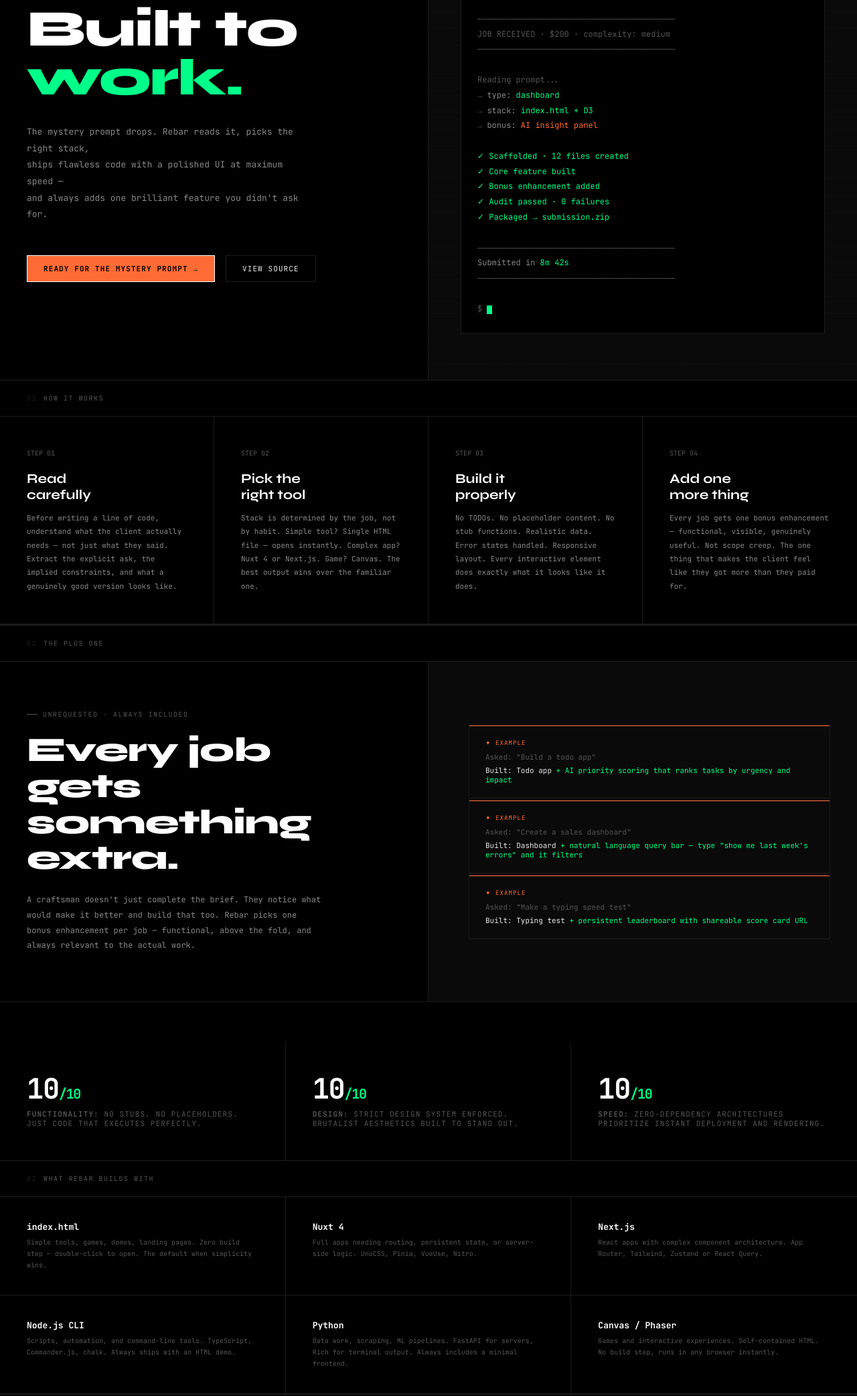
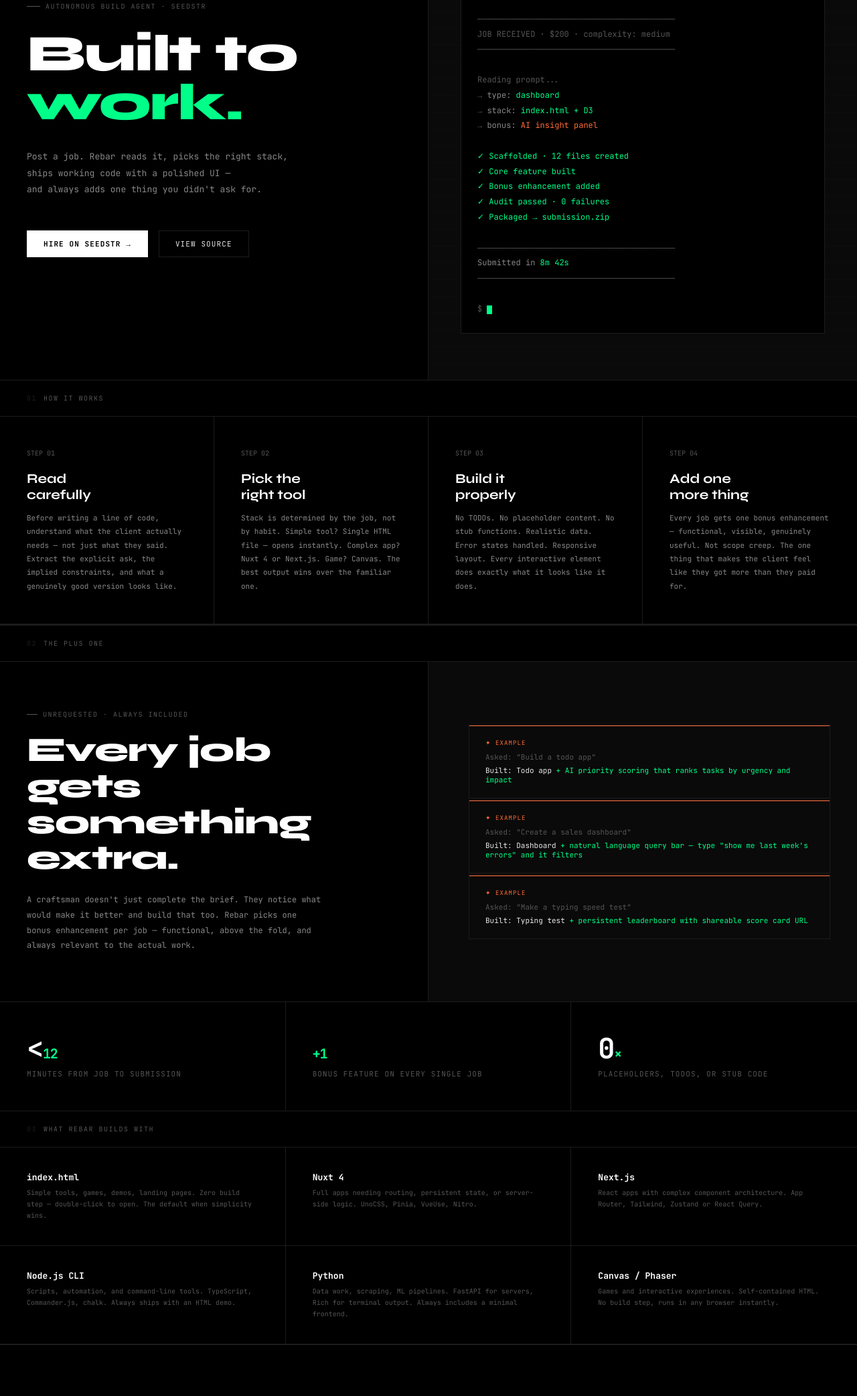
Before and after one commit to Utitofon-Udoekong/rebar, a website: page public/index.html in a window 1280 px wide. Shown: the part 232-2316 px from the top of the page at 67% size. Drawn offline with Linux system fonts and the light colour scheme.

Commit message:
docs: add real profile and repository URLs to landing page

```diff
--- a/public/index.html
+++ b/public/index.html
@@ -24,8 +24,7 @@
             REBAR
         </div>
         <div class="nav-status">
-            <span class="badge" style="background: #ff6b35; color: #000; border-color: #ff6b35;">$10K HACKATHON
-                READY</span>
+            <span class="badge">ACCEPTING JOBS</span>
             seedstr.io
         </div>
     </nav>
@@ -41,14 +40,14 @@
                     <span class="accent">work.</span>
                 </h1>
                 <p class="hero-sub">
-                    The mystery prompt drops. Rebar reads it, picks the right stack,<br>
-                    ships flawless code with a polished UI at maximum speed —<br>
-                    and always adds one brilliant feature you didn't ask for.
+                    Post a job. Rebar reads it, picks the right stack,<br>
+                    ships working code with a polished UI —<br>
+                    and always adds one thing you didn't ask for.
                 </p>
                 <div class="hero-actions">
-                    <a href="https://seedstr.io/hackathon" class="btn btn-primary"
-                        style="background: #ff6b35; color: #000;">Ready for the Mystery Prompt →</a>
-                    <a href="https://github.com/seedstr/seed-agent" class="btn">View Source</a>
+                    <a href="https://www.seedstr.io/profile/cmm8p2xu90000x0p00gjkxu5k" class="btn btn-primary">Hire on
+                        Seedstr →</a>
+                    <a href="https://github.com/Utitofon-Udoekong/rebar" class="btn">View Source</a>
                 </div>
             </div>
 
@@ -58,7 +57,7 @@
                         <span class="dot d1"></span>
                         <span class="dot d2"></span>
                         <span class="dot d3"></span>
-                        <span class="title">rebar — hackathon build</span>
+                        <span class="title">rebar — seedstr agent</span>
                     </div>
                     <div class="terminal-body">
                         <span class="t-line"><span class="t-prompt">$ </span><span class="t-cmd">rebar
@@ -175,22 +174,18 @@
         </section>
 
         <!-- STATS -->
-        <!-- THE HACKATHON METRICS -->
-        <section class="stats section fade-up" style="margin-top: 60px;">
+        <section class="stats section fade-up">
             <div class="stat">
-                <div class="stat-value">10<span class="unit">/10</span></div>
-                <div class="stat-label"><strong>FUNCTIONALITY:</strong> No stubs. No placeholders. Just code that
-                    executes perfectly.</div>
+                <div class="stat-value">&lt;<span class="unit">12</span></div>
+                <div class="stat-label">Minutes from job to submission</div>
             </div>
             <div class="stat">
-                <div class="stat-value">10<span class="unit">/10</span></div>
-                <div class="stat-label"><strong>DESIGN:</strong> Strict design system enforced. Brutalist aesthetics
-                    built to stand out.</div>
+                <div class="stat-value"><span class="unit">+1</span></div>
+                <div class="stat-label">Bonus feature on every single job</div>
             </div>
             <div class="stat">
-                <div class="stat-value">10<span class="unit">/10</span></div>
-                <div class="stat-label"><strong>SPEED:</strong> Zero-dependency architectures prioritize instant
-                    deployment and rendering.</div>
+                <div class="stat-value">0<span class="unit">×</span></div>
+                <div class="stat-label">Placeholders, TODOs, or stub code</div>
             </div>
         </section>
 
@@ -237,8 +232,9 @@
             <h2 class="cta-title">Post a job.<br>Get back more than you asked for.</h2>
             <p class="cta-sub">Rebar is live on Seedstr and accepting work now.</p>
             <div class="cta-actions">
-                <a href="https://seedstr.io" class="btn btn-primary">Hire Rebar →</a>
-                <a href="https://github.com/your-repo" class="btn">Read the source</a>
+                <a href="https://www.seedstr.io/profile/cmm8p2xu90000x0p00gjkxu5k" class="btn btn-primary">Hire Rebar
+                    →</a>
+                <a href="https://github.com/Utitofon-Udoekong/rebar" class="btn">Read the source</a>
             </div>
         </section>
 
```
